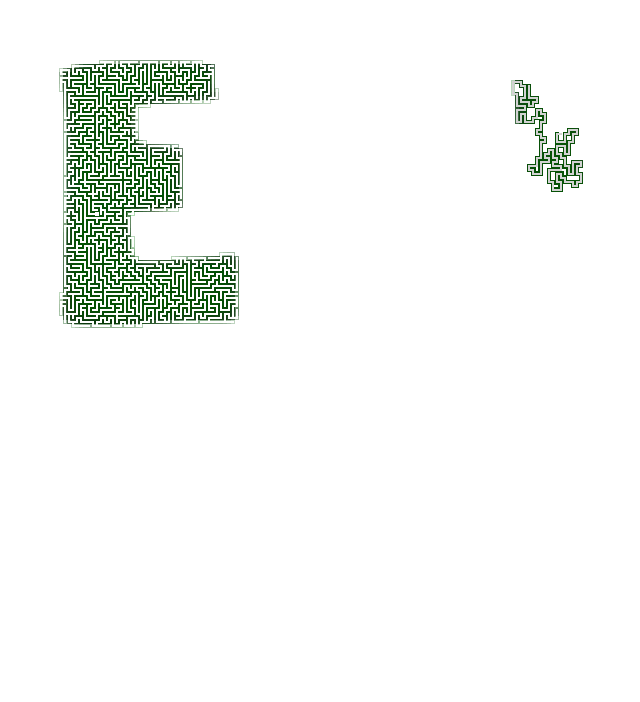
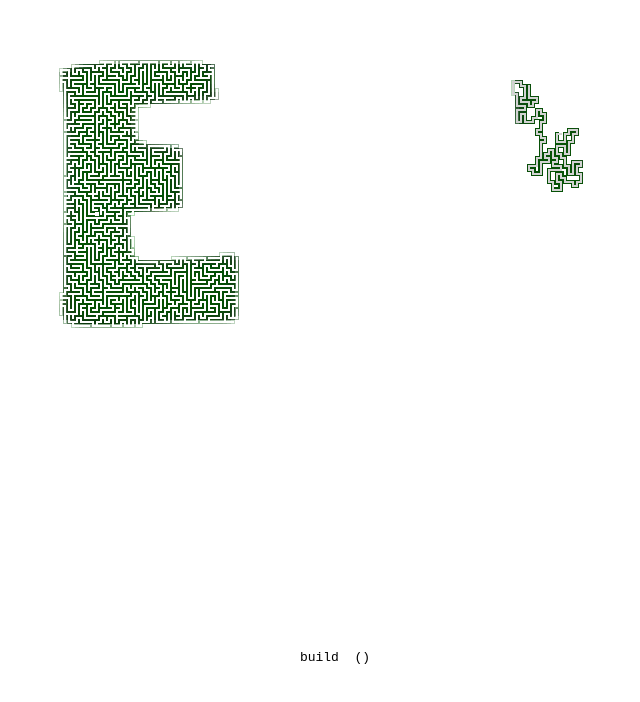
Before and after one commit to dchowitz/xmaze, a React (Vite) app: page / in a window 1280 px wide. Shown: the part 104-806 px from the top of the page, without its empty margins (305-945 px from the left). Built offline with nearby package versions, Linux system fonts and the light colour scheme.

Commit message:
show build date and git hash in footer

```diff
--- a/package.json
+++ b/package.json
@@ -2,8 +2,9 @@
   "name": "xmaze-vite",
   "version": "0.0.0",
   "scripts": {
-    "dev": "vite",
-    "build": "tsc && vite build",
+    "setenv": "echo VITE_DATE=$(date '+%FT%T') > .env && echo VITE_GITHASH=$(git show-ref -s6 HEAD) >> .env",
+    "dev": "npm run setenv && vite",
+    "build": "npm run setenv && tsc && vite build",
     "serve": "vite preview"
   },
   "dependencies": {
--- a/src/App.tsx
+++ b/src/App.tsx
@@ -13,12 +13,15 @@ export default function App() {
           demoFac={(ctx) => demoMask(ctx, xmas, () => setShowFooter(true))}
         />
       </div>
-      <footer style={{ visibility: showFooter ? "visible" : "hidden" }}>
-        <div>
+      <footer>
+        <div style={{ visibility: showFooter ? "visible" : "hidden" }}>
           ...&nbsp;from&nbsp;
           <a href="https://github.com/dchowitz/xmaze">dchowitz</a> (aka foobar
           (fka prensen))
         </div>
+        <pre>
+          build {import.meta.env.VITE_DATE} ({import.meta.env.VITE_GITHASH})
+        </pre>
       </footer>
     </div>
   );
--- a/src/index.css
+++ b/src/index.css
@@ -18,9 +18,9 @@ img {
   z-index: 100;
 }
 footer {
-  visibility: hidden;
   display: flex;
-  justify-content: center;
+  flex-direction: column;
+  align-items: center;
   width: 100%;
   position: absolute;
   bottom: 2em;
```
Also changed, not shown: 1 other file (tests, documents, lock files or other folders).
